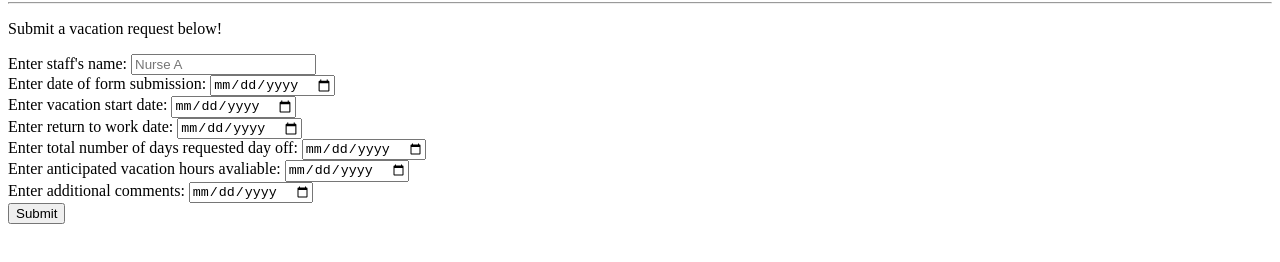
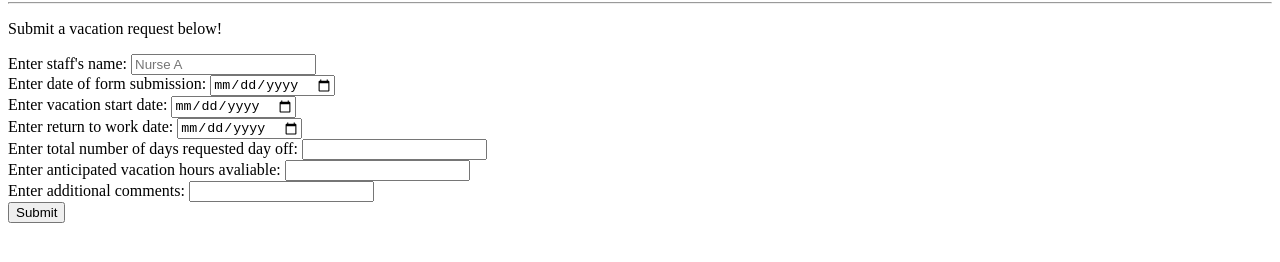
Before and after one commit to ayohana/nurse_NATA, a plain HTML site: page src/index.html in a window 1280 px wide. Shown: the part 78-340 px from the top of the page. Drawn offline with Linux system fonts and the light colour scheme.

Commit message:
Update input type of inde.html

```diff
--- a/src/index.html
+++ b/src/index.html
@@ -30,15 +30,15 @@
         </div>
         <div class="form-group">
             <label for="workDaysRequestedOff">Enter total number of days requested day off:</label>
-            <input type="date" id="workDaysRequestedOff">
+            <input type="text" id="workDaysRequestedOff">
         </div>
         <div class="form-group">
             <label for="vacationHoursAvaliable">Enter anticipated vacation hours avaliable:</label>
-            <input type="date" id="vacationHoursAvaliable">
+            <input type="text" id="vacationHoursAvaliable">
         </div>
         <div class="form-group">
             <label for="comments">Enter additional comments:</label>
-            <input type="date" id="comments">
+            <input type="text" id="comments">
         </div>
 
 
```
